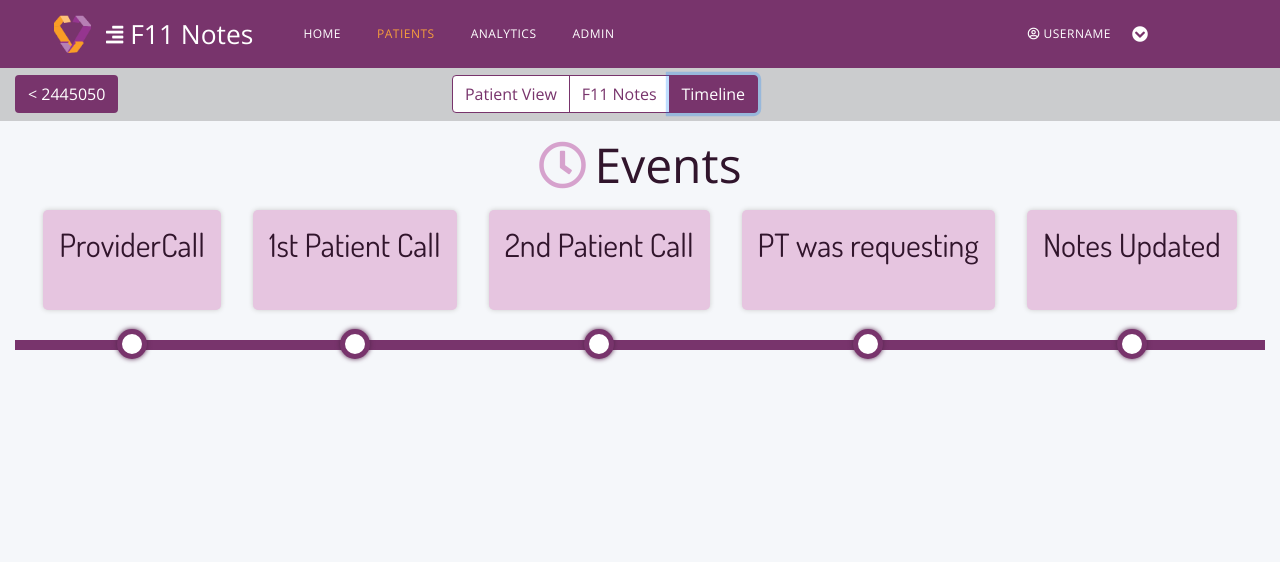
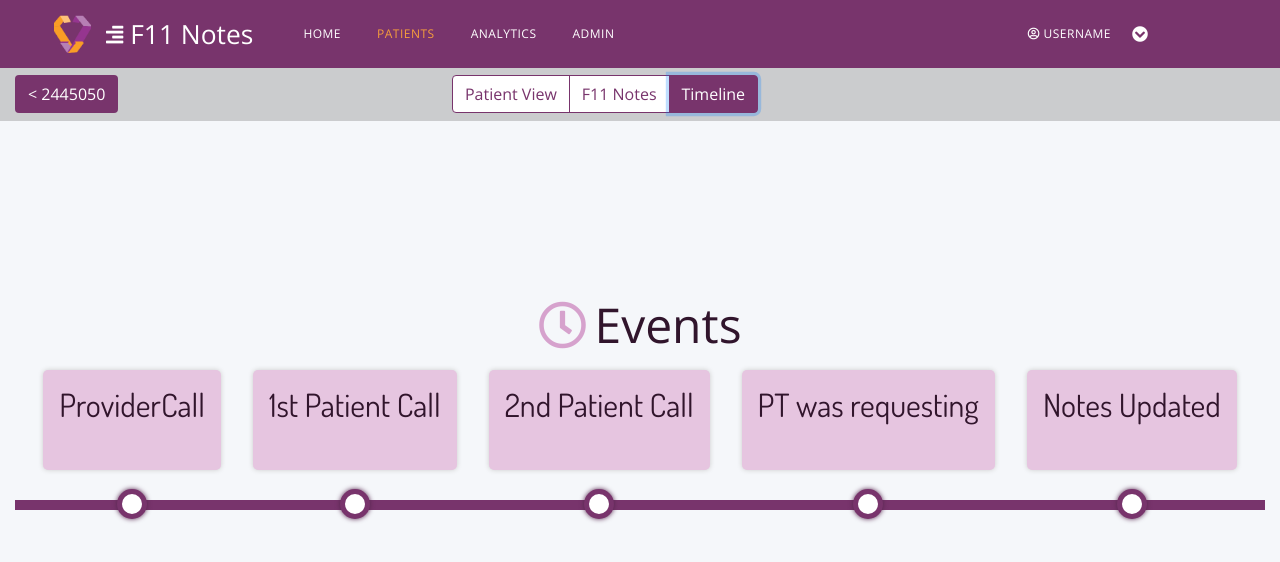
Before and after one commit to akki9270/lucid, an Angular app: page /patients/1/view in a window 1280 px wide. Both pictures are taken after a click on the button "Timeline". Shown: the top 562 px of the page. Built offline with nearby package versions, Linux system fonts and the light colour scheme; what @kolkov/angular-editor, ng2-smart-table would draw is missing.

Commit message:
changed in timeline detail page.

```diff
--- a/src/app/patients/view/tabs/timeline/timeline-details.component.css
+++ b/src/app/patients/view/tabs/timeline/timeline-details.component.css
@@ -1,8 +1,6 @@
 .main-container{
-    /* height: calc(100% - 20px);  */
   padding: 5px;
   margin: 10px;
-    /* background-color: yellow; */
 }
 
 .dark-modal .modal-content {
--- a/src/app/patients/view/tabs/timeline/timeline-details.component.html
+++ b/src/app/patients/view/tabs/timeline/timeline-details.component.html
@@ -1,6 +1,6 @@
 <div class="main-container">
   <div class="row justify-content-center align-items-center">
-    <div class="col-md-12 text-center">
+    <div class="col-md-12 text-center" style="margin-top: 10em;">
       <h1><i class="far fa-clock"></i><label class="pl-2">Events</label></h1>
       <div class="timeline-wrapper">
         <div class="timeline">
--- a/src/app/patients/view/tabs/timeline/timeline-details.component.ts
+++ b/src/app/patients/view/tabs/timeline/timeline-details.component.ts
@@ -1,5 +1,5 @@
 import { Component, OnInit } from '@angular/core';
-import { NgbActiveModal, NgbModal } from '@ng-bootstrap/ng-bootstrap';
+import { NgbModal } from '@ng-bootstrap/ng-bootstrap';
 // import * as $ from 'jquery';
 
 @Component({
@@ -16,9 +16,9 @@ export class TimelineDetailsComponent implements OnInit {
 
   onEventClick(longContent, $scrollElementId) {
     this.modalService.open(longContent);
-    $('html, body').animate({
-      scrollTop: $scrollElementId.offset().top
-    }, 1000);
-    return false;
+    // $('html, body').animate({
+    //   scrollTop: $scrollElementId.offset().top
+    // }, 1000);
+    // return false;
   }
 }
```
Lines whose indentation alone changed are shown as unchanged.
